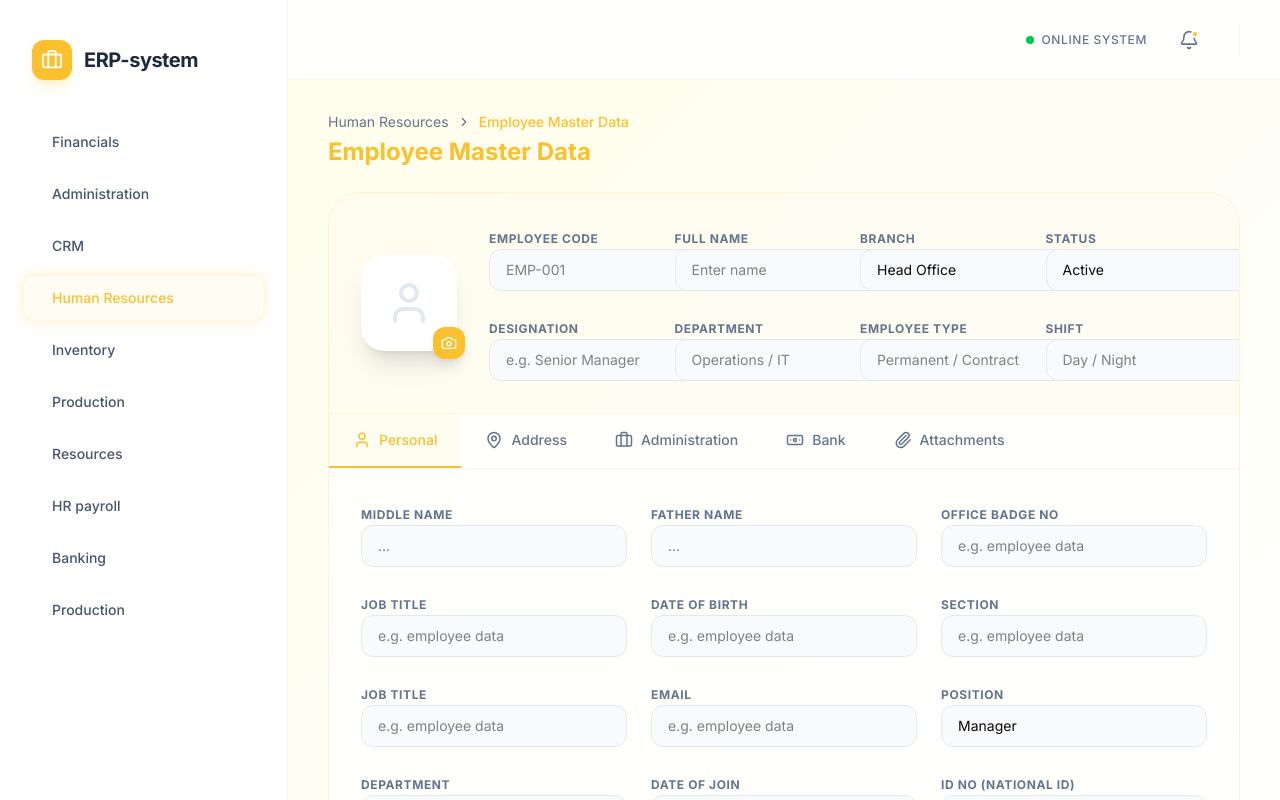
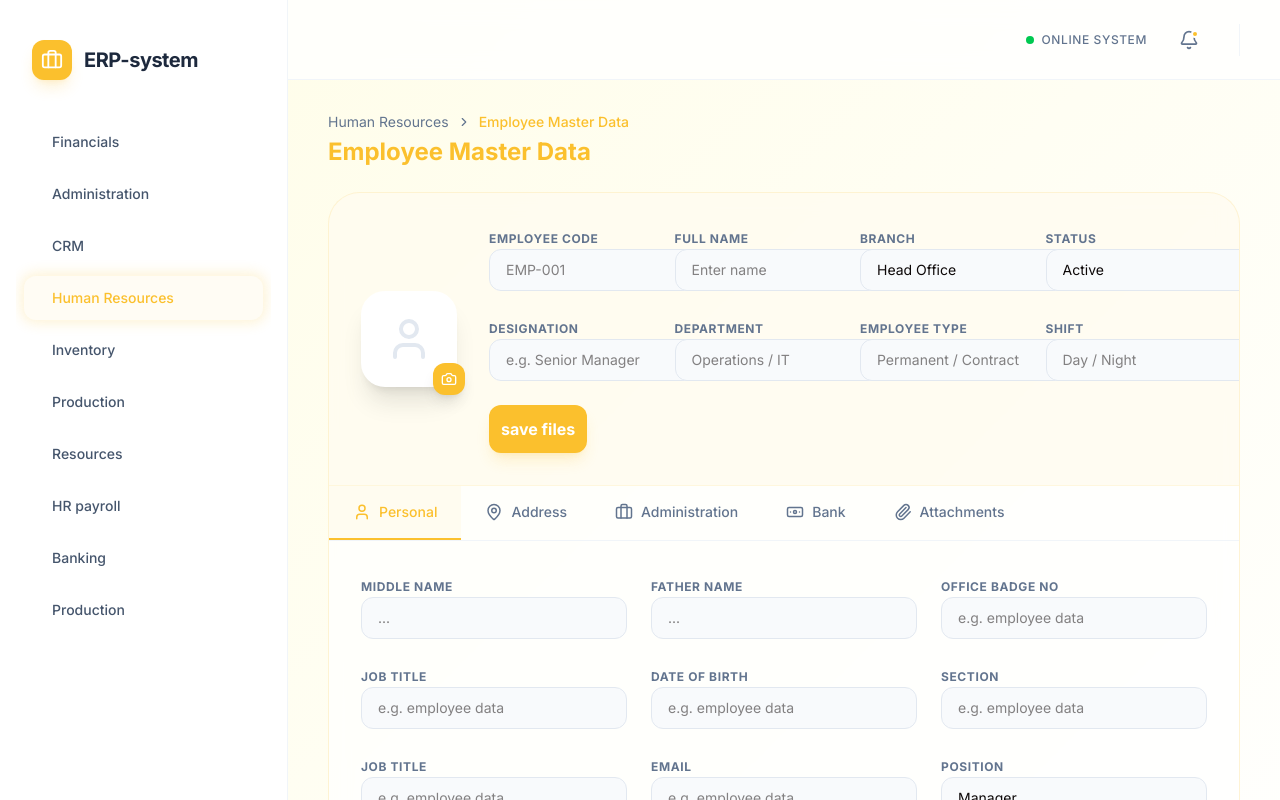
Before and after one commit to MuhammadAdil01/erp-design, a React (Vite) app: page /hr/employees in a window 1280 px wide. Shown: the top 800 px of the page. Built offline with nearby package versions, Linux system fonts and the light colour scheme.

Commit message:
button added

```diff
--- a/src/pages/EmployeeMaster.jsx
+++ b/src/pages/EmployeeMaster.jsx
@@ -98,8 +98,15 @@ export default function EmployeeMaster() {
                         <InputField label="Department" placeholder="Operations / IT" />
                         <InputField label="Employee Type" placeholder="Permanent / Contract" />
                         <InputField label="Shift" placeholder="Day / Night" />
+                        <div className='m-auto w-[100%] '>
+                             <button
+                                    className="px-3 py-3 rounded-xl bg-primary text-white hover:opacity-90 transition-all font-bold shadow-lg shadow-primary/20 flex items-center gap-2 disabled:opacity-50">
+                                    save files
+                                </button>
+                        </div>
                     </div>
                 </div>
+
 
                 {/* Dynamic Content Area */}
                 <div className="flex flex-col">
@@ -208,6 +215,7 @@ export default function EmployeeMaster() {
                             </div>
                         )}
                     </div>
+
                 </div>
             </div>
         </div>
--- a/src/pages/NextOfKin.jsx
+++ b/src/pages/NextOfKin.jsx
@@ -121,7 +121,7 @@ export default function NextOfKin() {
                     JD
                 </div>
                 <div className="flex-1 min-w-[200px]">
-                    <h2 className="text-lg font-bold text-slate-800">John Doe</h2>
+                    <h2 className="text-lg font-bold text-slate-800">sara ali</h2>
                     <p className="text-xs font-bold text-slate-400 uppercase tracking-widest">Senior Software Engineer • ID: EMP-2023-001</p>
                 </div>
                 <div className="flex flex-wrap gap-6 border-l border-slate-100 pl-8">
```
